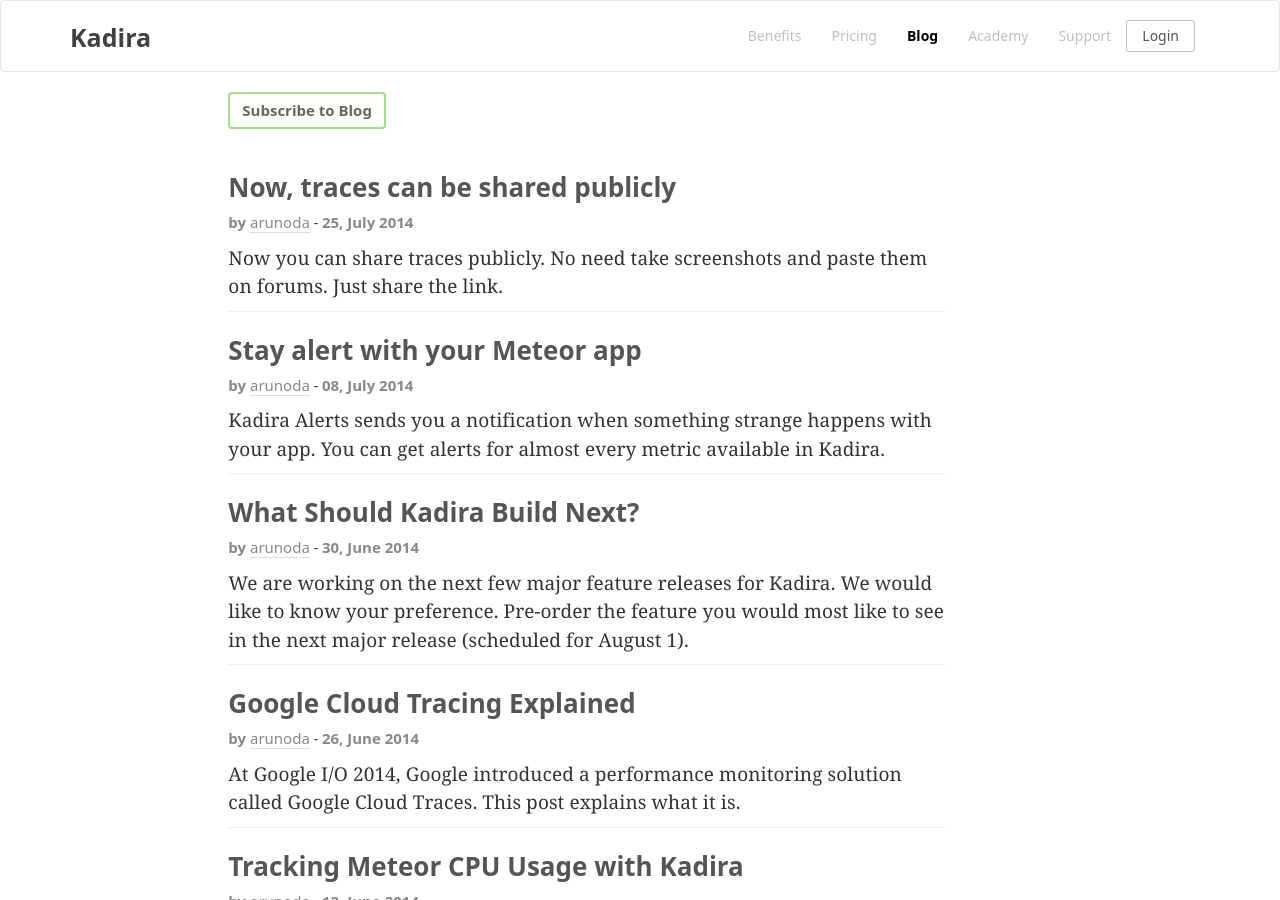
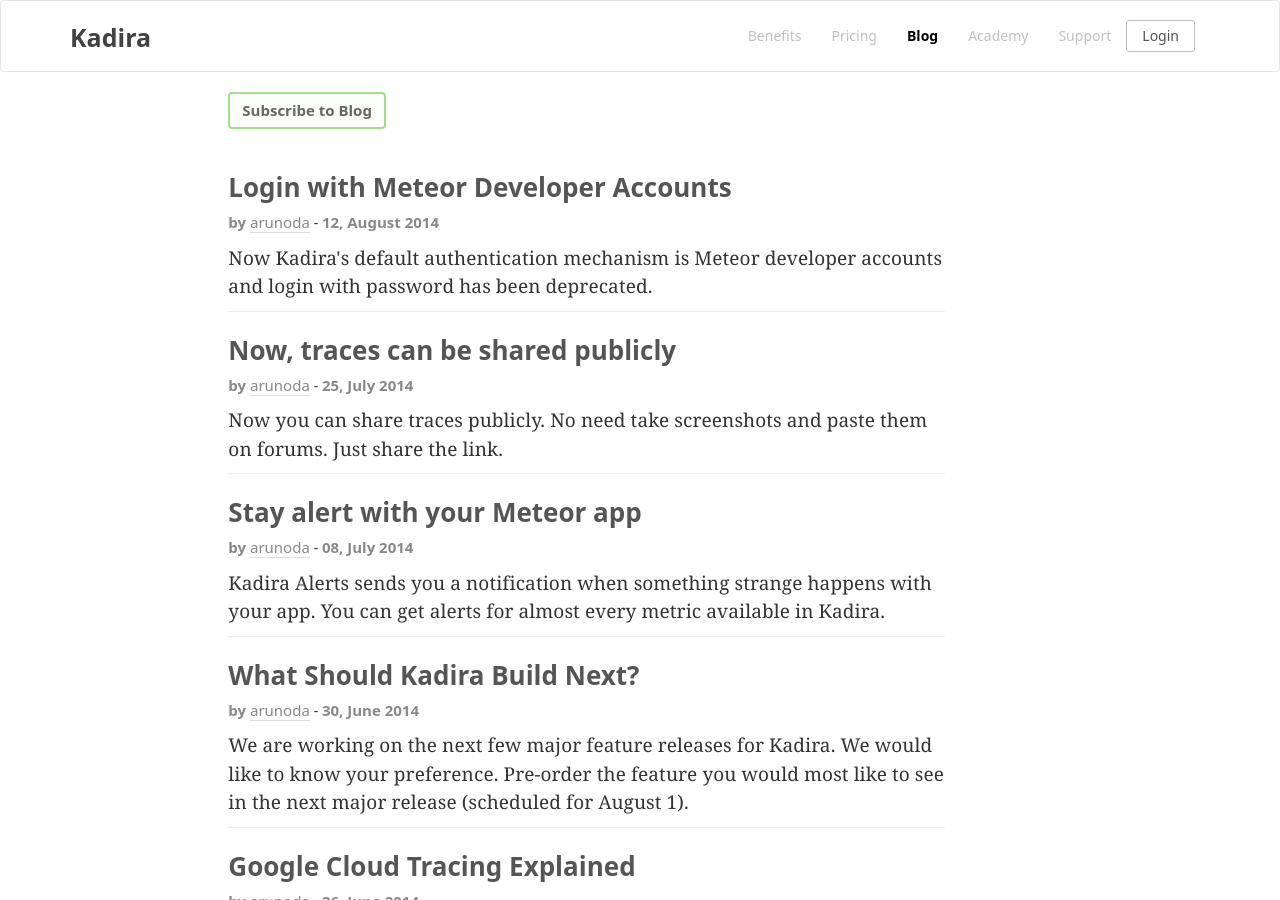
Before and after one commit to kadiraio/kadiraio.github.io, a Jekyll site: the page built from blog/index.html, in a window 1280 px wide and 900 px high. Built offline with Jekyll 4.4.1, drawn with Linux system fonts in a browser that asks for light colours.

Commit message:
added new post: Login with Meteor Developer Accounts

```diff
--- a/_data/blog.yml
+++ b/_data/blog.yml
@@ -1,4 +1,9 @@
 ---
+  -
+    title: "Login with Meteor Developer Accounts"
+    date: "12, August 2014"
+    link: /blog/login-with-meteor-developer-accounts
+    summery: "Now Kadira's default authentication mechanism is Meteor developer accounts and login with password has been deprecated."
   -
     title: "Now, traces can be shared publicly"
     date: "25, July 2014"
--- a/_layouts/home.html
+++ b/_layouts/home.html
@@ -12,7 +12,7 @@
 
   <div id="top-banner">
     <img src="/images/faces/arunoda.jpg" onclick="location.href='/blog/we-heard-you'">
-    <span><a href='/blog/now-traces-can-be-shared-publicly'>Now, traces can be shared publicly</a></span>
+    <span><a href='/blog/login-with-meteor-developer-accounts'>Login with Meteor Developer Accounts</a></span>
   </div>
 
   <div id="intro">
--- /dev/null
+++ b/_posts/blog/2014-08-12-login-with-meteor-developer-accounts.md
@@ -0,0 +1,19 @@
+---
+layout: blog_post
+title: Login with Meteor Developer Accounts
+permalink: /blog/login-with-meteor-developer-accounts
+---
+
+Few months ago, MDG [introduced](https://www.meteor.com/blog/2014/02/25/meteor-developer-accounts) Meteor developer accounts and allowed developers to authenticate deployments to `*.meteor.com`.
+
+As a part of that, [accounts-meteor-developer](https://www.meteor.com/blog/2014/02/25/meteor-developer-accounts#usingtheaccountsmeteordeveloperpackage) package was introduced. It allows third party applications to authenticate users via Meteor developer accounts.
+
+From today onwards, Kadira's default authentication mechanism is Meteor developer accounts. We still have the password based login system, but we highly encourage you to use Meteor developer accounts.
+
+![New Kadira Login](https://i.cloudup.com/9Nr1sftggn.png)
+
+In order to enable login with Meteor, you need to first [login](https://ui.kadira.io/sign-in) with your existing password based account.
+
+Then visit your [profile](https://ui.kadira.io/account/profile) and connect your Meteor developer account. If you don't have a Meteor developer account yet, don't worry! You'll be asked to create a new account.
+
+If you encounter any issues, don't hesitate to [contact us](http://support.kadira.io/).
```
